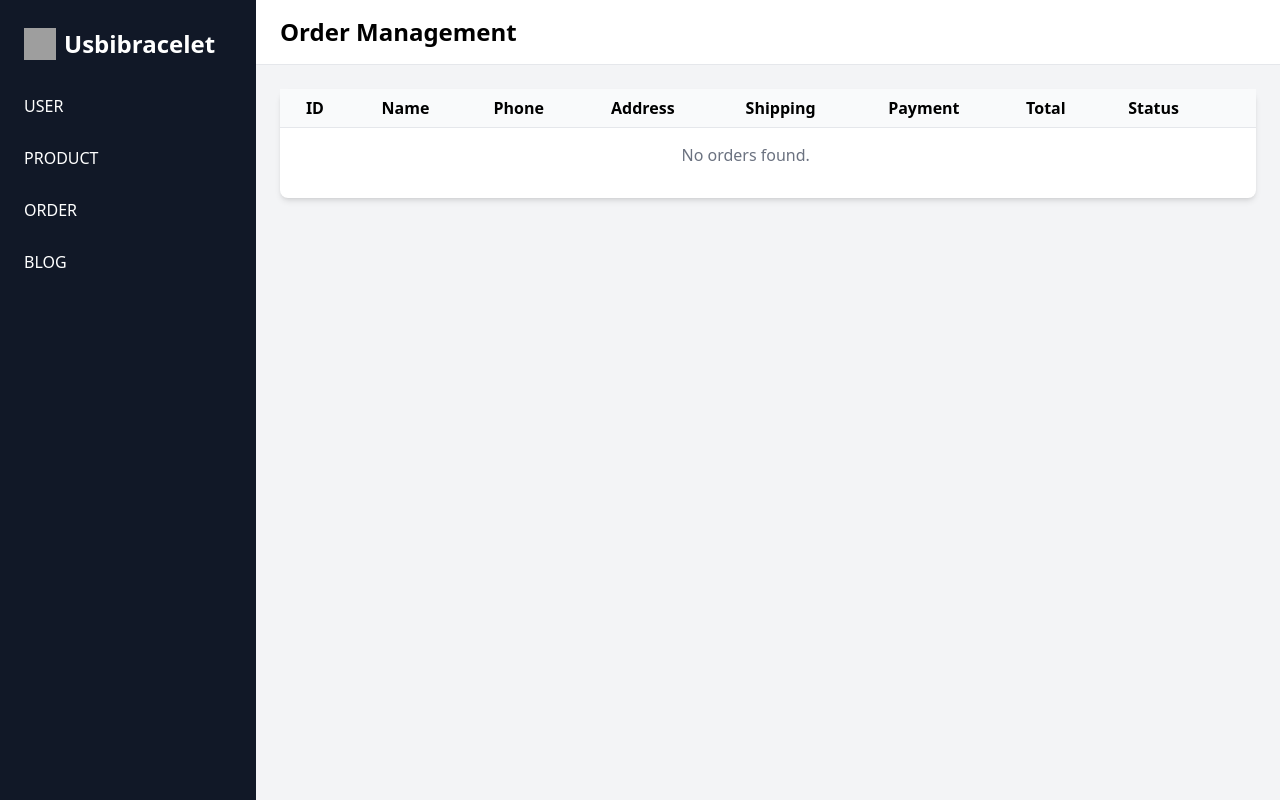
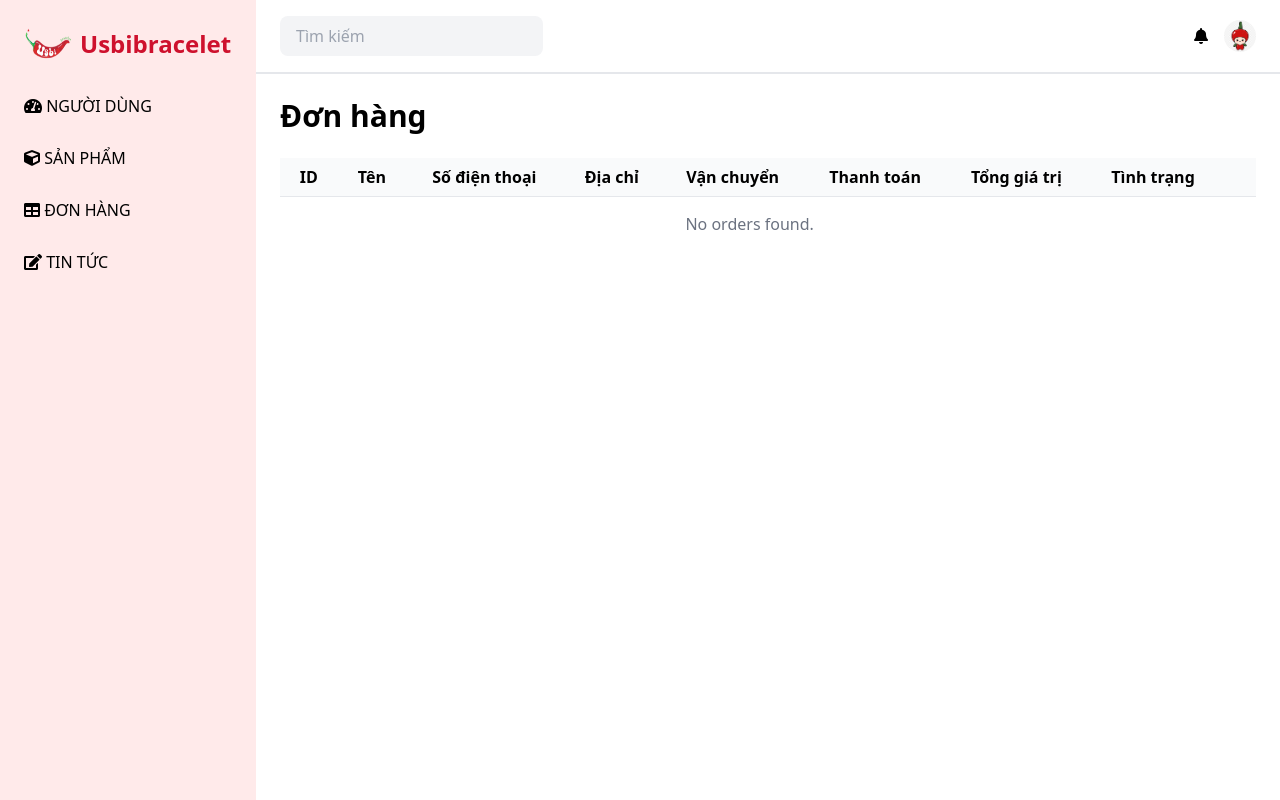
Before and after one commit to Luw-phuc/DOAN_CK_PTUDTMDT, a PHP site: page /order-management.php in a window 1280 px wide. Run offline with PHP 8.4, Linux system fonts and the light colour scheme; data that the repository does not hold is empty; some libraries are stand-ins or nearby versions; grey boxes are pictures that could not be loaded.

Commit message:
update fe

```diff
--- a/blog-management-detail.php
+++ b/blog-management-detail.php
@@ -68,7 +68,7 @@ if ($blogId) {
           </a>
           <a
             class="text-black block py-2.5 px-4 rounded transition duration-200 hover:bg-[#CE112D] hover:text-white"
-            href="#"
+            href="order-management.php"
           >
             <i class="fas fa-table"> </i>
             ĐƠN HÀNG
--- a/blog-management.php
+++ b/blog-management.php
@@ -55,7 +55,7 @@ $blogs = $stmt->fetchAll(PDO::FETCH_ASSOC);
           </a>
           <a
             class="text-black block py-2.5 px-4 rounded transition duration-200 hover:bg-[#CE112D] hover:text-white"
-            href="#"
+            href="order-management.php"
           >
             <i class="fas fa-table"> </i>
             ĐƠN HÀNG
@@ -117,7 +117,7 @@ $blogs = $stmt->fetchAll(PDO::FETCH_ASSOC);
                       <h2 class="text-xl font-semibold"><?= htmlspecialchars($blog['title']) ?></h2>
                       <span class="text-sm text-gray-500"><?= date("F j, Y", strtotime($blog['timestamp'])) ?></span>
                     </div>
-                    <a href="blog-management-detail.php?blogId=<?= $blog['id'] ?>" class="text-blue-500">Edit</a>
+                    <a href="blog-management-detail.php?blogId=<?= $blog['id'] ?>" class="text-[#CE112D]">Chỉnh sửa</a>
                   </div>
                 <?php endforeach; ?>
               <?php else: ?>
--- a/order-management.php
+++ b/order-management.php
@@ -59,44 +59,89 @@ $totalPages = ceil($totalOrders / $perPage);
   <body class="bg-gray-100">
     <div class="flex h-screen">
       <!-- Sidebar -->
-      <div class="bg-gray-900 h-vh text-white w-64 space-y-6 py-7 px-2">
+      <div class="bg-[#FFEAEA] h-vh text-white w-64 space-y-6 py-7 px-2">
         <div class="flex items-center space-x-2 px-4">
           <img
             alt="Logo"
-            class="h-8 w-8"
-            src="https://storage.googleapis.com/a1aa/image/FEJbZin0JpKKJNiVCRapiITHPGQisQ0ejxFpXqiVNl0eOZ5TA.jpg"
+            class="h-8 w-12"
+            height="20"
+            src="./assets/user/logo1.png"
+            width="40"
           />
-          <span class="text-2xl font-extrabold"> Usbibracelet </span>
+          <span class="text-2xl font-extrabold text-[#CE112D]"> Usbibracelet </span>
         </div>
         <nav class="space-y-2">
-          <a class="block py-2.5 px-4 hover:bg-gray-700" href="user-management.php">USER</a>
-          <a class="block py-2.5 px-4 hover:bg-gray-700" href="product-management.php">PRODUCT</a>
-          <a class="block py-2.5 px-4 hover:bg-gray-700" href="#">ORDER</a>
-          <a class="block py-2.5 px-4 hover:bg-gray-700" href="blog-management.php">BLOG</a>
+          <a
+            class="text-black block py-2.5 px-4 rounded transition duration-200 hover:bg-[#CE112D] hover:text-white"
+            href="user-management.php"
+          >
+            <i class="fas fa-tachometer-alt"> </i>
+            NGƯỜI DÙNG
+          </a>
+          <a
+            class="text-black block py-2.5 px-4 rounded transition duration-200 hover:bg-[#CE112D] hover:text-white"
+            href="product-management.php"
+          >
+            <i class="fas fa-cube"> </i>
+            SẢN PHẨM
+          </a>
+          <a
+            class="text-black block py-2.5 px-4 rounded transition duration-200 hover:bg-[#CE112D] hover:text-white"
+            href="order-management.php"
+          >
+            <i class="fas fa-table"> </i>
+            ĐƠN HÀNG
+          </a>
+          <a
+            class="text-black block py-2.5 px-4 rounded transition duration-200 hover:bg-[#CE112D] hover:text-white"
+            href="blog-management.php"
+          >
+            <i class="fas fa-edit"> </i>
+            TIN TỨC
+          </a>
         </nav>
       </div>
-
-      <!-- Main Content -->
+      <!-- Main content -->
       <div class="flex-1 flex flex-col">
         <!-- Header -->
-        <header class="bg-white py-4 px-6 border-b">
-          <h1 class="text-2xl font-semibold">Order Management</h1>
+        <header
+          class="flex items-center justify-between bg-white py-4 px-6 border-b-2 border-gray-200"
+        >
+          <div class="flex items-center">
+            <input
+              class="bg-gray-100 rounded-lg px-4 py-2 focus:outline-none"
+              placeholder="Tìm kiếm"
+              type="text"
+            />
+          </div>
+          <div class="flex items-center space-x-4">
+            <i class="fas fa-bell"> </i>
+            <img
+              alt="User Avatar"
+              class="h-8 w-8 rounded-full"
+              height="30"
+              src="./assets/user/avatar.jpg"
+              width="30"
+            />
+          </div>
         </header>
 
         <!-- Orders Table -->
-        <main class="flex-1 bg-gray-100 p-6">
-          <div class="bg-white rounded-lg shadow-md">
+        <main class="flex-1 bg-white p-6">
+        <div class="flex items-center justify-between">
+            <h1 class="text-3xl font-semibold mb-6">Đơn hàng</h1>
+            </div>
             <table class="min-w-full bg-white">
               <thead class="bg-gray-50">
                 <tr>
                   <th class="py-2 px-4 border-b">ID</th>
-                  <th class="py-2 px-4 border-b">Name</th>
-                  <th class="py-2 px-4 border-b">Phone</th>
-                  <th class="py-2 px-4 border-b">Address</th>
-                  <th class="py-2 px-4 border-b">Shipping</th>
-                  <th class="py-2 px-4 border-b">Payment</th>
-                  <th class="py-2 px-4 border-b">Total</th>
-                  <th class="py-2 px-4 border-b">Status</th>
+                  <th class="py-2 px-4 border-b">Tên</th>
+                  <th class="py-2 px-4 border-b">Số điện thoại</th>
+                  <th class="py-2 px-4 border-b">Địa chỉ</th>
+                  <th class="py-2 px-4 border-b">Vận chuyển</th>
+                  <th class="py-2 px-4 border-b">Thanh toán</th>
+                  <th class="py-2 px-4 border-b">Tổng giá trị</th>
+                  <th class="py-2 px-4 border-b">Tình trạng</th>
                   <th class="py-2 px-4 border-b"></th>
                 </tr>
               </thead>
@@ -113,7 +158,11 @@ $totalPages = ceil($totalOrders / $perPage);
                       <td class="py-2 px-4 border-b"><?= number_format($order['total'], 0, ',', '.') ?>đ</td>
                       <td class="py-2 px-4 border-b"><?= htmlspecialchars($order['status']) ?></td>
                       <td class="py-2 px-4 border-b">
-                        <a class="text-blue-500 underline" href="order-detail.php?orderId=<?= $order['id'] ?>">View</a>
+                        <a href="order-detail.php?orderId=<?= $order['id'] ?>">
+                                        <button class="block rounded px-4 py-1 bg-[#FFEAEA] text-black text-center ">
+                                            Xem
+                                        </button>
+                                    </a>
                       </td>
                     </tr>
                   <?php endforeach; ?>
@@ -128,7 +177,7 @@ $totalPages = ceil($totalOrders / $perPage);
             <!-- Pagination -->
             <div class="flex justify-center mt-4">
               <?php for ($i = 1; $i <= $totalPages; $i++): ?>
-                <a href="?page=<?= $i ?>" class="mx-1 px-4 py-2 <?= $i == $page ? 'bg-blue-500 text-white' : 'bg-gray-200' ?> rounded">
+                <a href="?page=<?= $i ?>" class="mx-1 px-4 py-2 <?= $i == $page ? 'bg-[#CE112D] text-white' : 'bg-gray-200' ?> rounded">
                   <?= $i ?>
                 </a>
               <?php endfor; ?>
--- a/user-management-detail.php
+++ b/user-management-detail.php
@@ -64,14 +64,14 @@ if (isset($_GET['account_id'])) {
           </a>
           <a
             class="text-black block py-2.5 px-4 rounded transition duration-200 hover:bg-[#CE112D] hover:text-white"
-            href="#"
+            href="order-management.php"
           >
             <i class="fas fa-table"> </i>
             ĐƠN HÀNG
           </a>
           <a
             class="text-black block py-2.5 px-4 rounded transition duration-200 hover:bg-[#CE112D] hover:text-white"
-            href="#"
+            href="blog-management.php"
           >
             <i class="fas fa-edit"> </i>
             TIN TỨC
@@ -125,7 +125,7 @@ if (isset($_GET['account_id'])) {
                     type="email"
                     id="email"
                     name="email"
-                    class="w-full px-4 py-2 border border-gray-300 rounded-lg focus:outline-none focus:ring focus:ring-indigo-200"
+                    class="w-80 px-4 py-2 border border-gray-300 rounded-lg focus:outline-none focus:ring focus:ring-indigo-200"
                     placeholder="Nhập Email"
                     value="<?= $account['email'] ?>"
                     required
--- a/user-management.php
+++ b/user-management.php
@@ -59,7 +59,7 @@ if (isset($_SESSION['message'])) {
           </a>
           <a
             class="text-black block py-2.5 px-4 rounded transition duration-200 hover:bg-[#CE112D] hover:text-white"
-            href="#"
+            href="order-management.php"
           >
             <i class="fas fa-table"> </i>
             ĐƠN HÀNG
@@ -170,7 +170,7 @@ if (isset($_SESSION['message'])) {
                       <a href="user-management-detail.php?account_id=<?= $account['id'] ?>">
                           <button
                             class="rounded-md bg-[#FFEAEA] py-2 px-4 border border-transparent text-center text-sm text-black transition-all shadow-md hover:shadow-lg focus:bg-[#FFEAEA] focus:shadow-none active:bg-[#FFEAEA] hover:bg-[#FFEAEA] active:shadow-none disabled:pointer-events-none disabled:opacity-50 disabled:shadow-none ml-2" type="button">
-                            Edit
+                            Chỉnh sửa
                           </button>
                       </a>
                       </td>
```
Also changed, not shown: order-detail.php (+68 -22 lines), product-management-detail.php (+25 -25 lines), product-management.php (+9 -9 lines).
